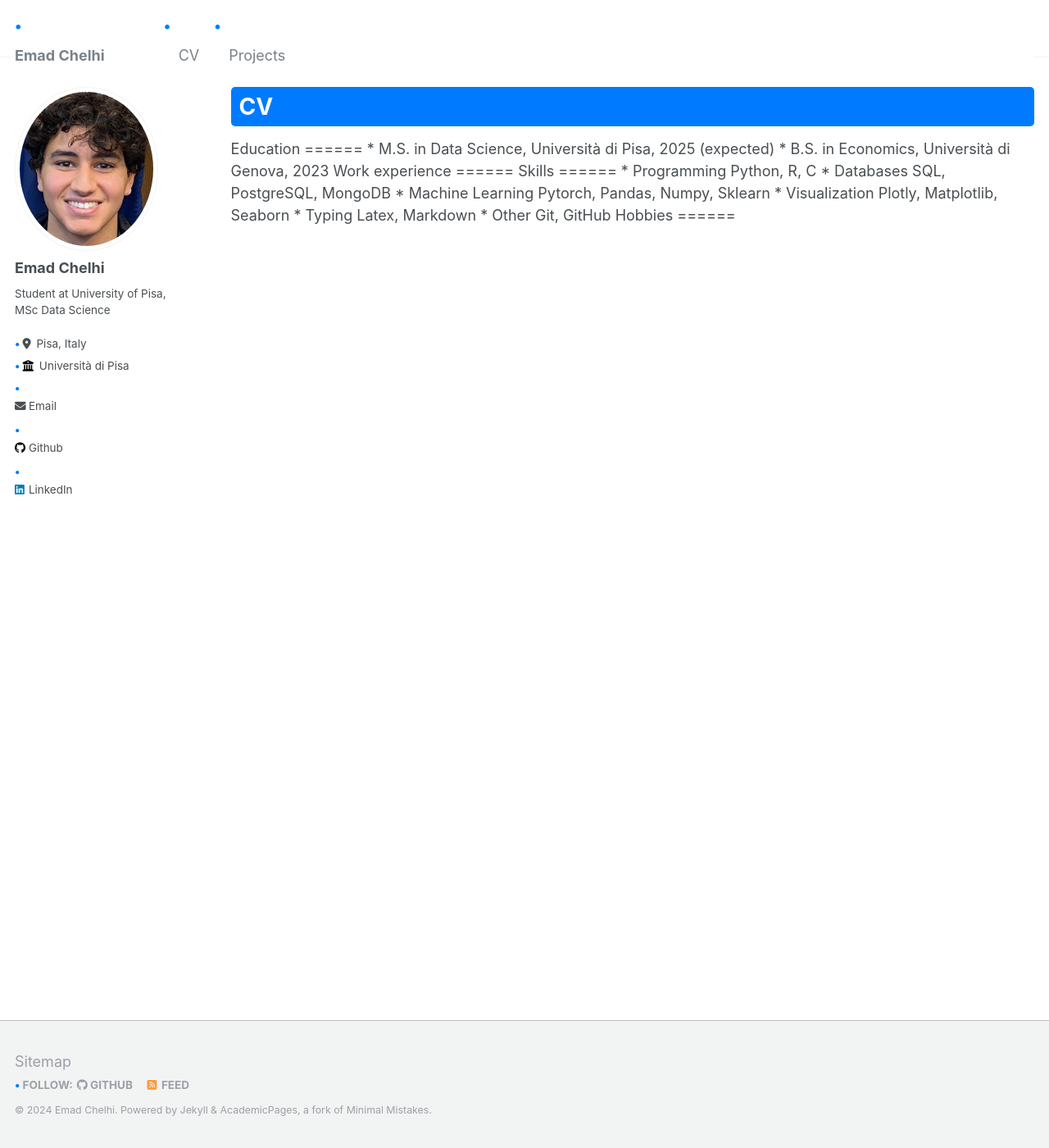
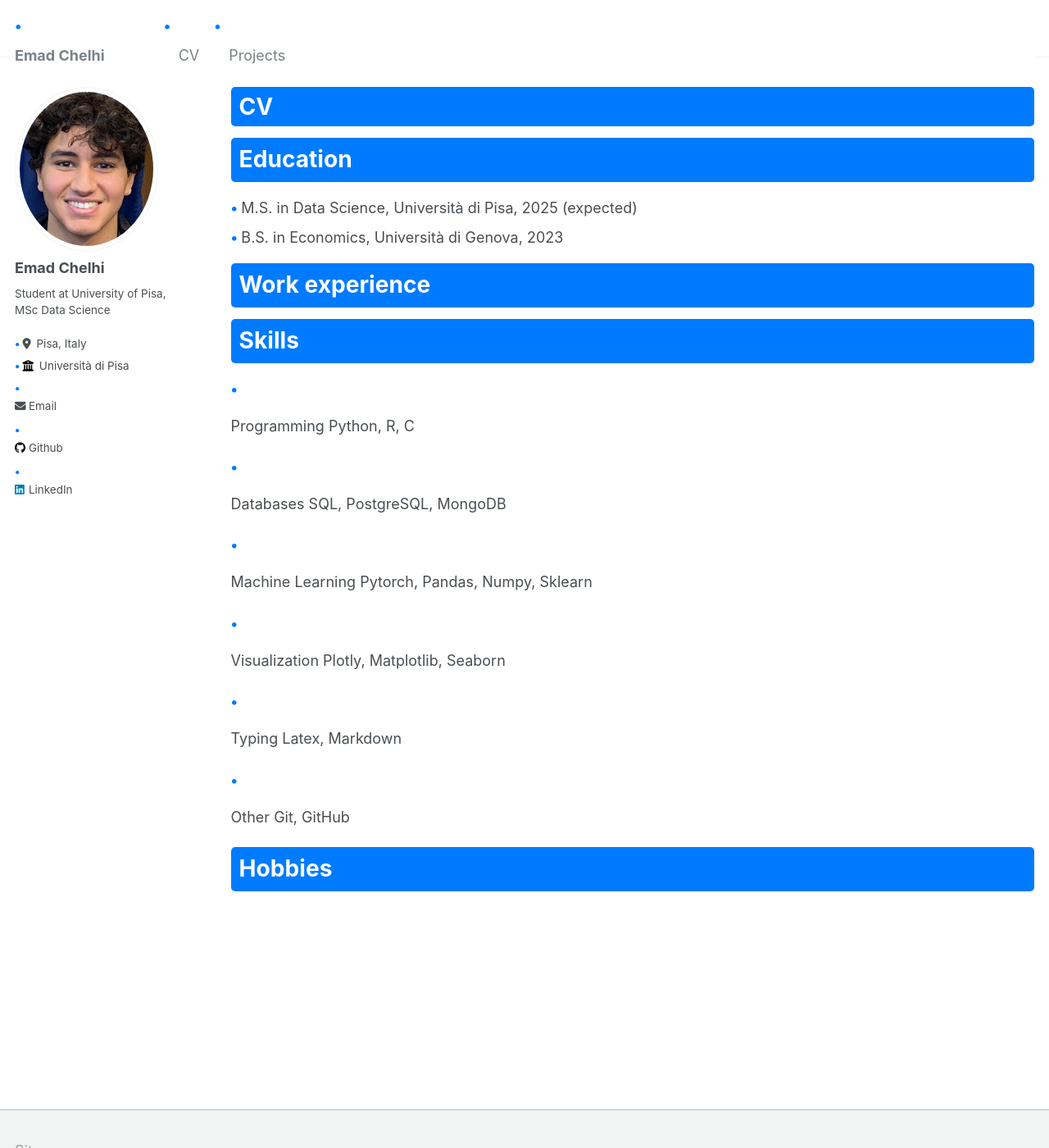
Before and after one commit to emadchelhi/emadchelhi.github.io, a Jekyll site: the page built from _pages/cv.md, in a window 1280 px wide and 1400 px high. Shown: the whole window at 82% size. Built offline with Jekyll 4.4.1, drawn with Linux system fonts in a browser that asks for light colours.

Commit message:
Update cv.md

```diff
--- a/_pages/cv.md
+++ b/_pages/cv.md
@@ -8,8 +8,6 @@ redirect_from:
 ---
 
 {% include base_path %}
-
-<div class="highlighted-section">
 
 Education
 ======
@@ -46,5 +44,3 @@ Git, GitHub
 
 Hobbies
 ======
-
-</div>
```
